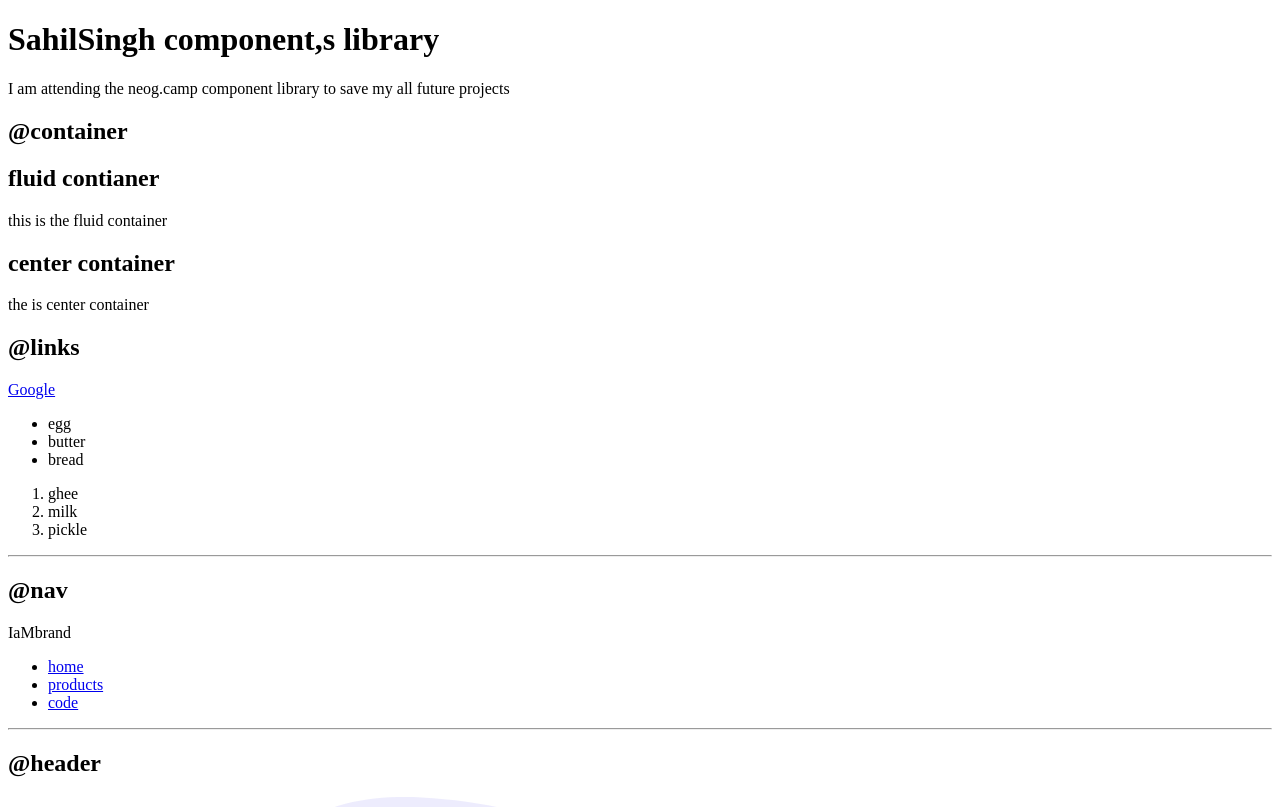
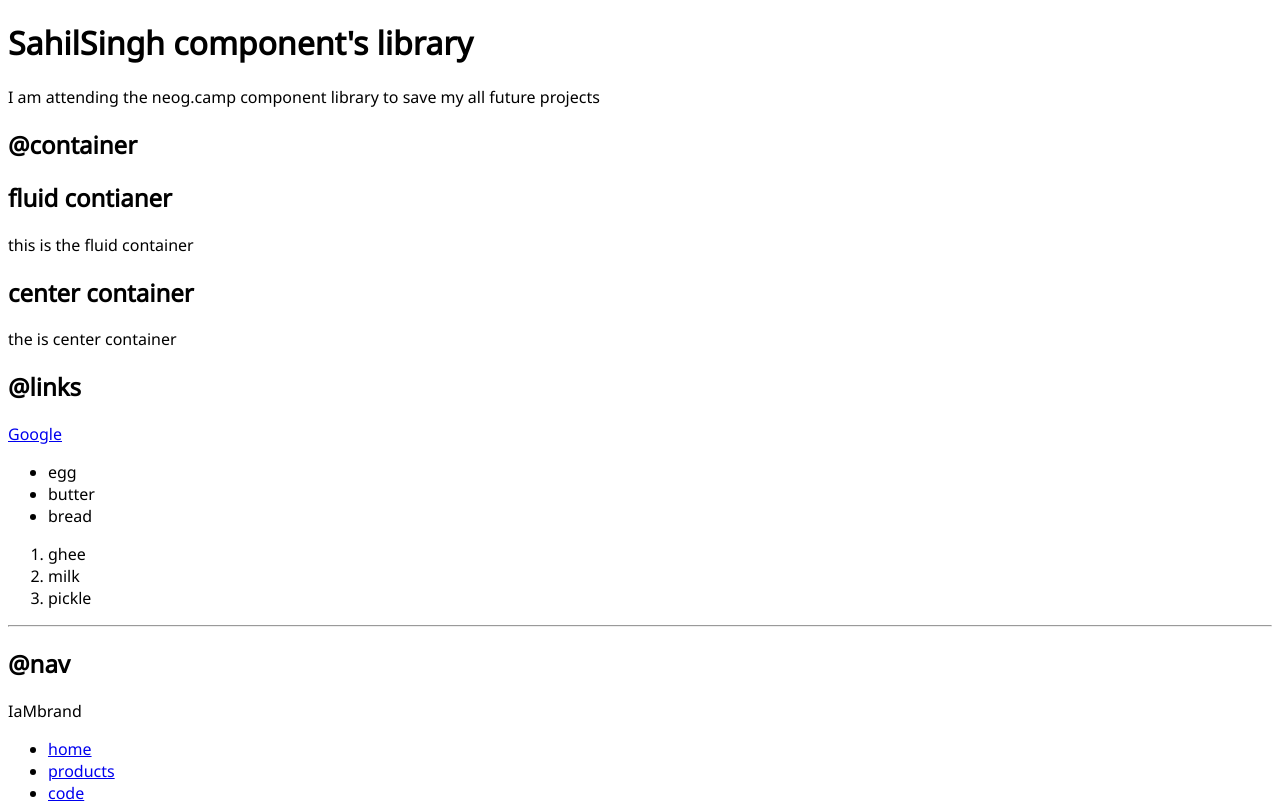
Before and after one commit to sahilsingh068/neogcamp-lesson-3-live, a plain HTML site: page index.html in a window 1280 px wide. Shown: the top 807 px of the page. Drawn offline with Linux system fonts and the light colour scheme.

Commit message:
typography

```diff
--- a/index.html
+++ b/index.html
@@ -5,9 +5,10 @@
     <meta http-equiv="X-UA-Compatible" content="IE=edge">
     <meta name="viewport" content="width=device-width, initial-scale=1.0">
     <title>Component Library</title>
+    <link href="style.css" rel="stylesheet"/>
 </head>
 <body>
-    <h1>SahilSingh component,s library</h1>
+    <h1>SahilSingh component's library</h1>
     <p>I am attending the neog.camp component library to save my all future projects</p>
     <h2>@container</h2>
     <h2>fluid contianer</h2>
@@ -46,6 +47,8 @@
         <img src="images/home.svg">
         <h3>inside heading hero</h3>
     </header>
+    <!-- <div style="height: 3cm;">
+    </div> -->
 
 </body>
 </html>
--- /dev/null
+++ b/style.css
@@ -0,0 +1,4 @@
+@import url('https://fonts.googleapis.com/css2?family=Noto+Sans&display=swap');
+body {
+    font-family: 'Noto Sans', sans-serif;
+}
```
